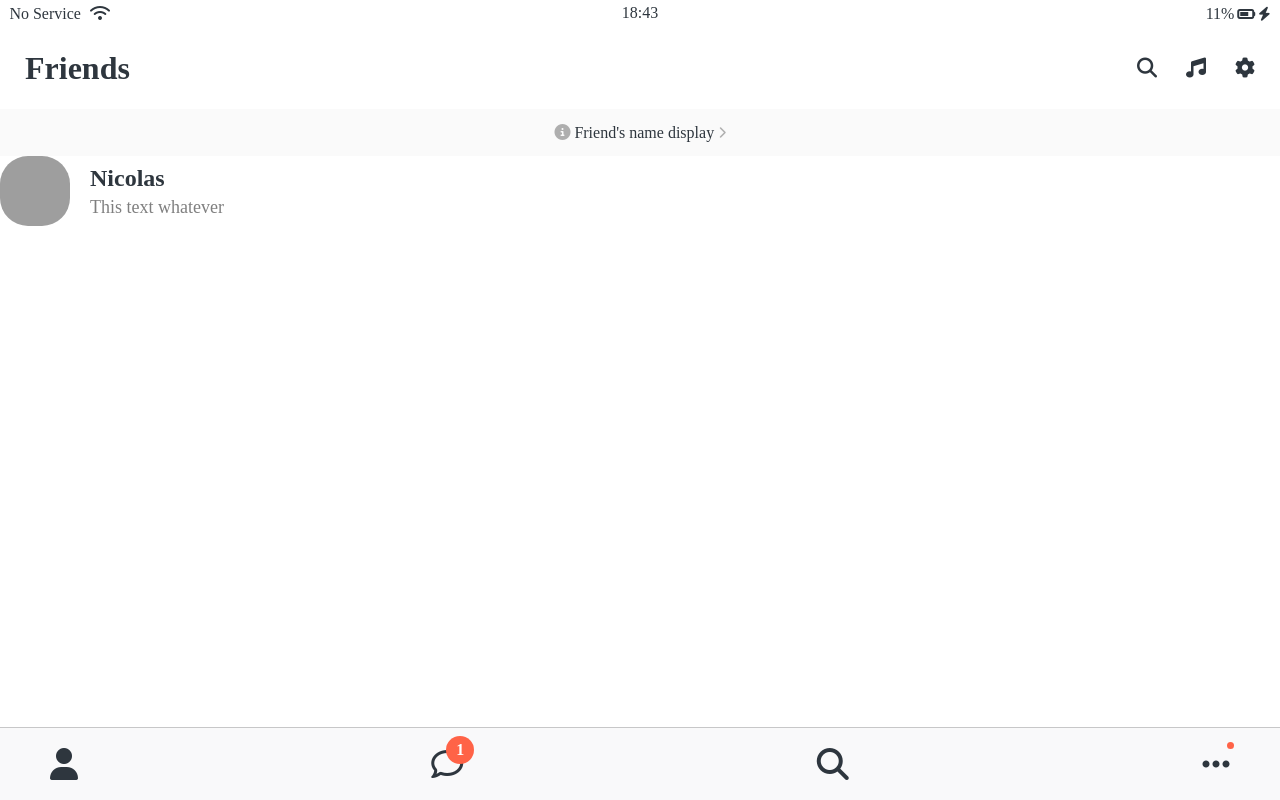
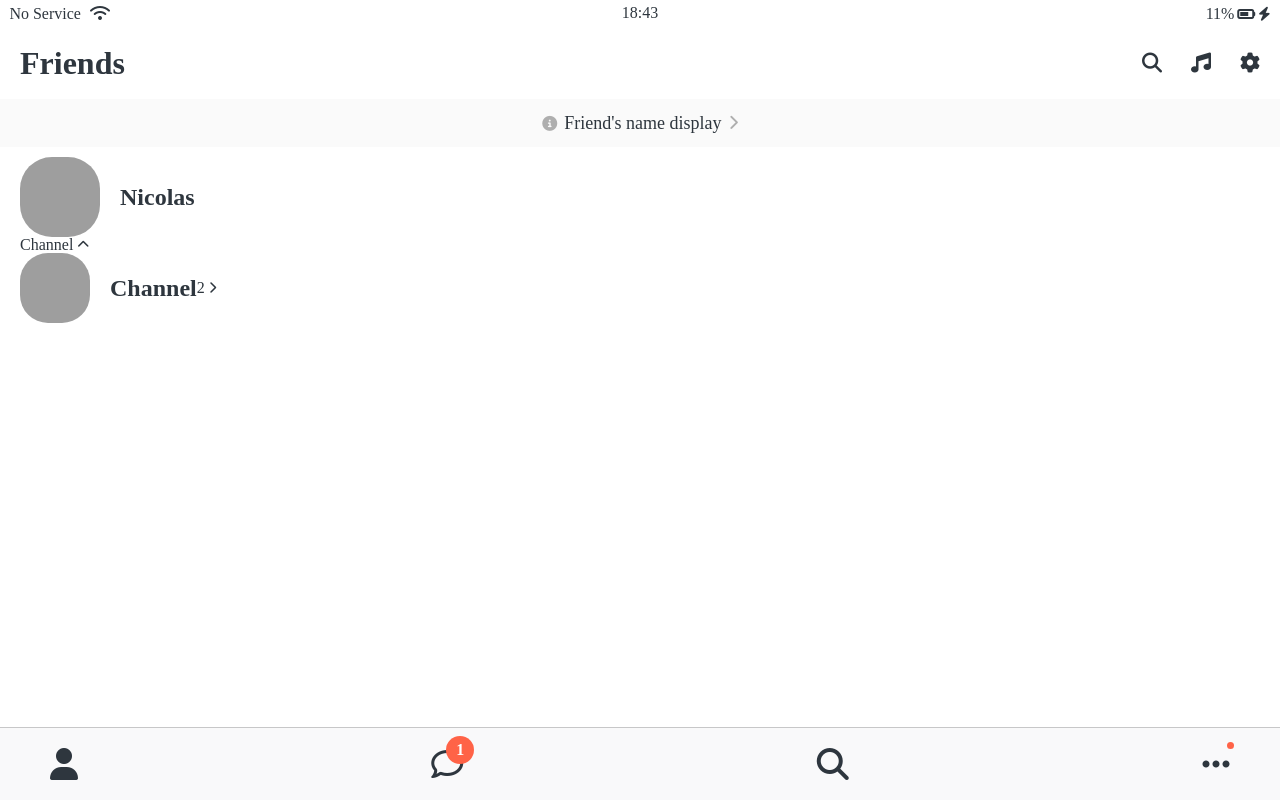
Before and after one commit to soondaeman/kokoa-clone, a plain HTML site: page friends.html in a window 1280 px wide. Drawn offline with Linux system fonts and the light colour scheme; grey boxes are pictures that could not be loaded; a web font is replaced by a local one.

Commit message:
#6.17 User Component part Two

```diff
--- a/css/components/screen-header.css
+++ b/css/components/screen-header.css
@@ -2,7 +2,7 @@
   display: flex;
   justify-content: space-between;
   align-items: center;
-  padding: 25px;
+  padding: var(--horizontal-space);
 }
 .screen-header__title {
   font-size: 32px;
--- a/css/components/user-component.css
+++ b/css/components/user-component.css
@@ -21,3 +21,7 @@
   font-size: 18px;
   color: rgba(0, 0, 0, 0.5);
 }
+.user-component__avatar--xl {
+  width: 80px;
+  height: 80px;
+}
--- a/css/screens/friends.css
+++ b/css/screens/friends.css
@@ -1,10 +1,18 @@
 #friends-display-link {
-  text-align: center;
-  display: block;
+  display: flex;
+  justify-content: center;
+  align-items: center;
   background-color: #fafafa;
   padding: 15px 0px;
-  font-size: 16px;
+  font-size: 18px;
+  margin-bottom: 10px;
 }
 #friends-display-link i {
   color: rgba(0, 0, 0, 0.3);
+  padding: 0px 7px;
+  font-size: 15px;
 }
+
+.friends-screen {
+  padding: 0px var(--horizontal-space);
+}
--- a/css/variables.css
+++ b/css/variables.css
@@ -1,3 +1,4 @@
 :root {
   --yellow: #fae100;
+  --horizontal-space: 20px;
 }
--- a/friends.html
+++ b/friends.html
@@ -36,21 +36,44 @@
       ><i class="fa-solid fa-circle-info"></i> Friend's name display
       <i class="fa-solid fa-chevron-right fa-xs"></i>
     </a>
-
+    <main class="friends-screen">
       <div class="user-component">
         <div class="user-component__column">
           <img
-          class="user-component__avatar"
+            class="user-component__avatar user-component__avatar--xl"
             src="https://d1telmomo28umc.cloudfront.net/media/public/avatars/dltmdwo05-1662985901.jpg"
             alt=""
           />
           <div class="user-component__text">
             <h4 class="user-component__title">Nicolas</h4>
-          <h6 class="user-component__subtitle">This text whatever</h6>
+            <!-- <h6 class="user-component__subtitle">This text whatever</h6> -->
           </div>
         </div>
         <div class="user-component__column"></div>
       </div>
+      <div class="friends-screen__channel">
+        <div class="friends-screen__channel-header">
+          <span>Channel</span>
+          <i class="fa-solid fa-chevron-up fa-xs"></i>
+        </div>
+        <div class="user-component">
+          <div class="user-component__column">
+            <img
+              class="user-component__avatar user-component__avatar--sm"
+              src="https://d1telmomo28umc.cloudfront.net/media/public/avatars/dltmdwo05-1662985901.jpg"
+              alt=""
+            />
+            <div class="user-component__text">
+              <h4 class="user-component__title">Channel</h4>
+            </div>
+          </div>
+          <div class="user-component__column">
+            <span>2</span>
+            <i class="fa-solid fa-chevron-right fa-xs"></i>
+          </div>
+        </div>
+      </div>
+    </main>
 
     <nav class="nav">
       <ul class="nav__list">
```
Lines whose indentation alone changed are shown as unchanged.
